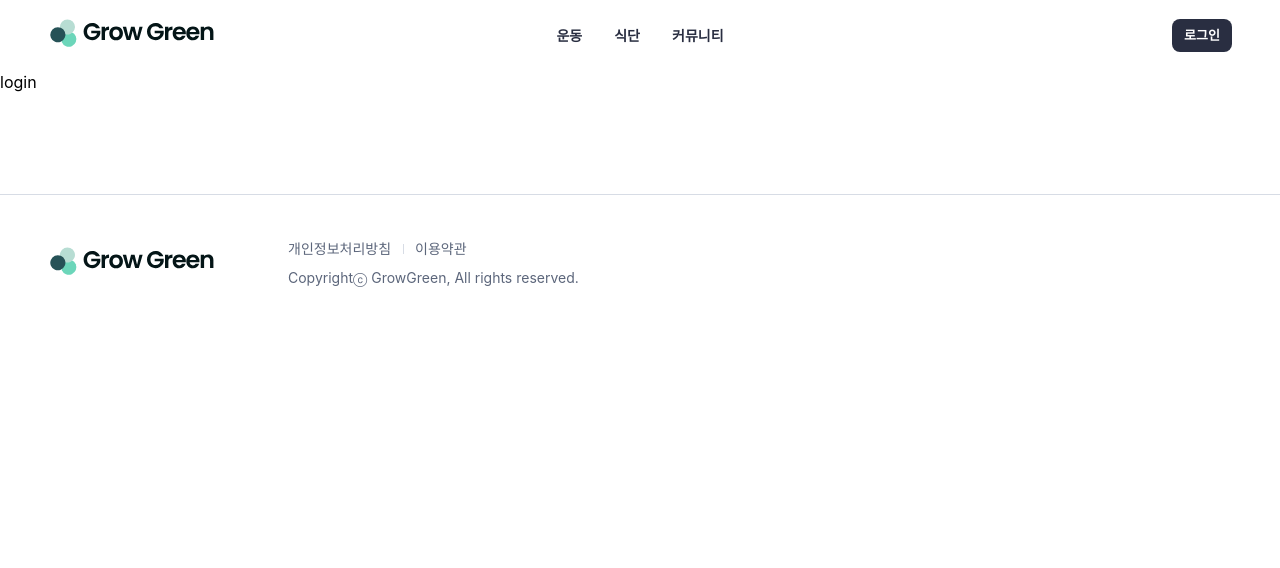
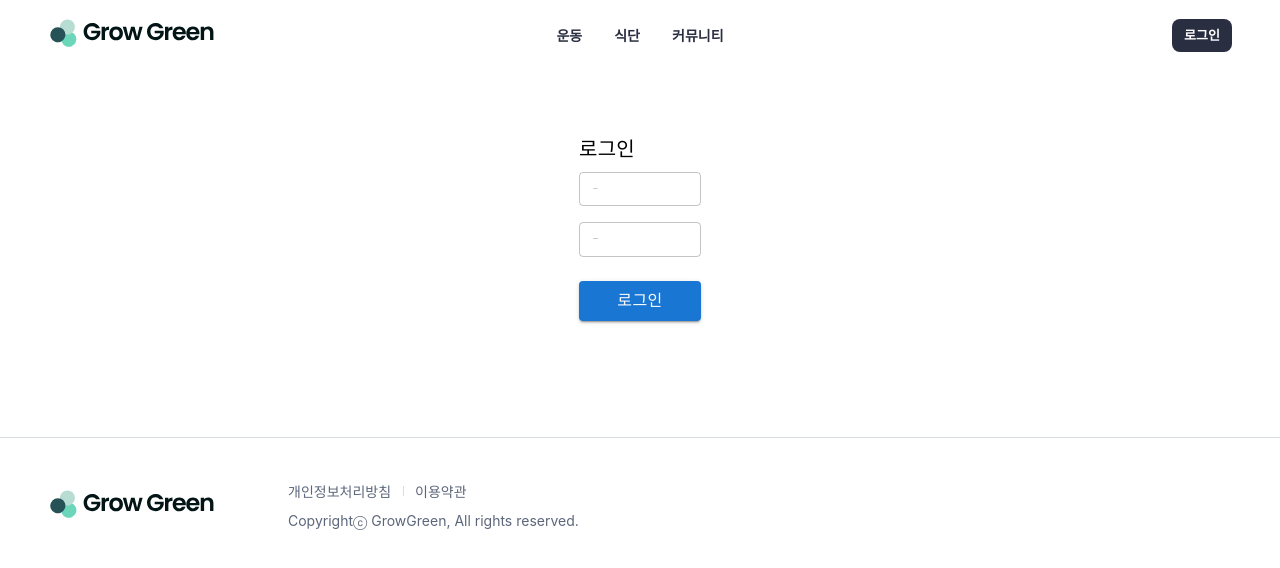
Before and after one commit to devgiants75/proejct-growgreen, a React (Create React App) app in the folder growgreen/: page /login in a window 1280 px wide. Shown: the top 568 px of the page. Built offline with nearby package versions, Linux system fonts and the light colour scheme.

Commit message:
240129 jcy

```diff
--- a/growgreen/src/pages/auth/login/index.tsx
+++ b/growgreen/src/pages/auth/login/index.tsx
@@ -1,10 +1,75 @@
-import React from 'react';
+import * as React from 'react';
+import Button from '@mui/material/Button';
+import CssBaseline from '@mui/material/CssBaseline';
+import TextField from '@mui/material/TextField';
+import Grid from '@mui/material/Grid';
+import Box from '@mui/material/Box';
+// import LockOutlinedIcon from '@mui/icons-material/LockOutlined';
+import Typography from '@mui/material/Typography';
+import Container from '@mui/material/Container';
+import { createTheme, ThemeProvider } from '@mui/material/styles';
+import { fontSize } from '@mui/system';
 
-// 로그인 페이지
+const Theme = createTheme();
+
+// signup (login)
 export default function Index() {
+  const handleSubmit = (event: React.FormEvent<HTMLFormElement>) => {
+    event.preventDefault();
+    const data = new FormData(event.currentTarget);
+  };
+
   return (
-    <div>
-      <p>login</p>
-    </div>
+    <ThemeProvider theme={Theme}>
+      <Container component="main" maxWidth="xs">
+        <Box
+          sx={{
+            mt: 8,
+            display: 'flex',
+            flexDirection: 'column',
+            alignItems: 'center',
+          }}
+        >
+          <form onSubmit={handleSubmit} noValidate>
+            <Grid container spacing={2}>
+              <Grid item xs={12}>
+                <Typography sx={{ mb: 1 }} style={{ fontSize: '20rem' }}>
+                  로그인
+                </Typography>
+                {/* 아이디 */}
+                <TextField
+                  required
+                  fullWidth
+                  id="userId"
+                  label="Outlined"
+                  variant="outlined"
+                />
+              </Grid>
+              <Grid item xs={12}>
+                {/* 비밀번호 */}
+                <TextField
+                  style={{ fontSize: '16rem' }}
+                  required
+                  fullWidth
+                  id="password"
+                  label="Password"
+                  type="password"
+                />
+              </Grid>
+            </Grid>
+            {/* 로그인 버튼 */}
+            <Button
+              type="submit"
+              fullWidth
+              variant="contained"
+              sx={{ mt: 3, mb: 2 }}
+              style={{ fontSize: '16rem' }}
+            >
+              로그인
+            </Button>
+          </form>
+        </Box>
+      </Container>
+    </ThemeProvider>
   );
 }
--- a/growgreen/src/pages/myPage/Activity/index.tsx
+++ b/growgreen/src/pages/myPage/Activity/index.tsx
@@ -1,15 +1,15 @@
 import React from 'react';
-import { Link } from 'react-router-dom';
+import MyPageSubTab from '../myPageSubTab';
 
 // 활동 내역 (작성된 댓글/ 작성된 게시물)
 function Activity() {
   return (
-    <div>
-      <h2>*활동내역</h2>
-      {/* 활동내역 */}
-      <Link to="/commentsWritten">작성된 댓글</Link>
-      <Link to="/postWritten">작성된 게시물</Link>
-    </div>
+    <>
+      {/* 작성된 댓글 */}
+      <MyPageSubTab to="/commentsWritten" label="작성된 댓글" />
+      {/* 작성된 게시물 */}
+      <MyPageSubTab to="/postWritten" label="작성된 게시물" />
+    </>
   );
 }
 
--- a/growgreen/src/pages/myPage/index.tsx
+++ b/growgreen/src/pages/myPage/index.tsx
@@ -1,20 +1,73 @@
-import React from 'react';
 import { Link, Outlet } from 'react-router-dom';
+import * as React from 'react';
+import Box from '@mui/material/Box';
+import List from '@mui/material/List';
+import ListItemButton from '@mui/material/ListItemButton';
+import ListItemIcon from '@mui/material/ListItemIcon';
+import ListItemText from '@mui/material/ListItemText';
+import Divider from '@mui/material/Divider';
 import Profile from './profile';
 import Activity from './Activity';
 
-function Index() {
+const myPage: React.FC = () => {
   return (
     <>
       {/* 프로필 */}
-      <Link to="/profilㄷ">Profile</Link>
-      <br />
+      <Link to="/profile">Profile</Link>
       {/* 활동내역 */}
       <Link to="/activity">Activity</Link>
 
       <Outlet />
     </>
   );
+};
+export default myPage;
+
+export function SelectedListItem() {
+  const [selectedIndex, setSelectedIndex] = React.useState(1);
+
+  const handleListItemClick = (
+    event: React.MouseEvent<HTMLDivElement, MouseEvent>,
+    index: number,
+  ) => {
+    setSelectedIndex(index);
+  };
+
+  return (
+    <Box sx={{ width: '100%', maxWidth: 360, bgcolor: 'background.paper' }}>
+      <List component="nav" aria-label="main mailbox folders">
+        {/* !프로필 수정 */}
+        <ListItemButton
+          selected={selectedIndex === 0}
+          onClick={event => handleListItemClick(event, 0)}
+        >
+          <ListItemIcon>{/* 아이콘 */}</ListItemIcon>
+          <ListItemText primary="프로필 수정" />
+        </ListItemButton>
+        !{/* !개인정보 수정 */}
+        <ListItemButton
+          selected={selectedIndex === 1}
+          onClick={event => handleListItemClick(event, 1)}
+        >
+          <ListItemIcon>{/* 아이콘 */}</ListItemIcon>
+          <ListItemText primary="개인정보 수정" />
+        </ListItemButton>
+      </List>
+      <Divider />
+      <List component="nav" aria-label="secondary mailbox folder">
+        <ListItemButton
+          selected={selectedIndex === 2}
+          onClick={event => handleListItemClick(event, 2)}
+        >
+          <ListItemText primary="작성된 댓글" />
+        </ListItemButton>
+        <ListItemButton
+          selected={selectedIndex === 3}
+          onClick={event => handleListItemClick(event, 3)}
+        >
+          <ListItemText primary="작성된 게시글" />
+        </ListItemButton>
+      </List>
+    </Box>
+  );
 }
-
-export default Index;
--- /dev/null
+++ b/growgreen/src/pages/myPage/myPageSubTab/index.tsx
@@ -0,0 +1,13 @@
+import React from 'react';
+import { Link } from 'react-router-dom';
+
+interface SubTabProps {
+  to: string;
+  label: string;
+}
+
+const myPageSubTab: React.FC<SubTabProps> = ({ to, label }) => {
+  return <Link to={to}>{label}</Link>;
+};
+
+export default myPageSubTab;
--- a/growgreen/src/pages/myPage/profile/index.tsx
+++ b/growgreen/src/pages/myPage/profile/index.tsx
@@ -1,14 +1,18 @@
 import React from 'react';
-import { Link } from 'react-router-dom';
+import { Outlet } from 'react-router-dom';
+import MyPageSubTab from '../myPageSubTab';
 
 // profile index
 function Profile() {
   return (
-    <div>
-      <h2>*프로필</h2>
-      <Link to="/editPersonalInfo">개인정보 수정</Link>
-      <Link to="/profileSetting">프로필 수정</Link>
-    </div>
+    <>
+      {/* 프로필 수정 */}
+      <MyPageSubTab to="/profileSetting" label="프로필 수정" />
+      {/* 개인정보 수정 */}
+      <MyPageSubTab to="/editPersonalInfo" label="개인정보 수정" />
+
+      <Outlet />
+    </>
   );
 }
 
```
